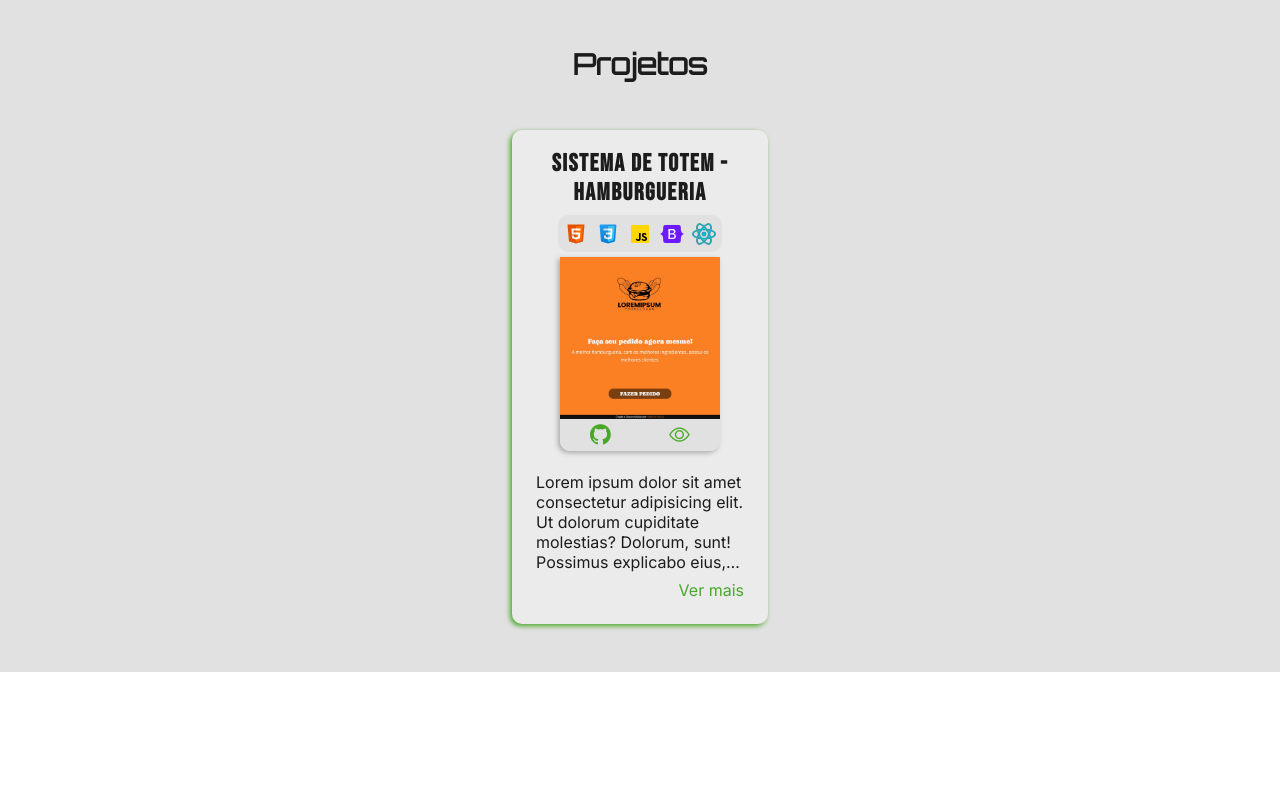
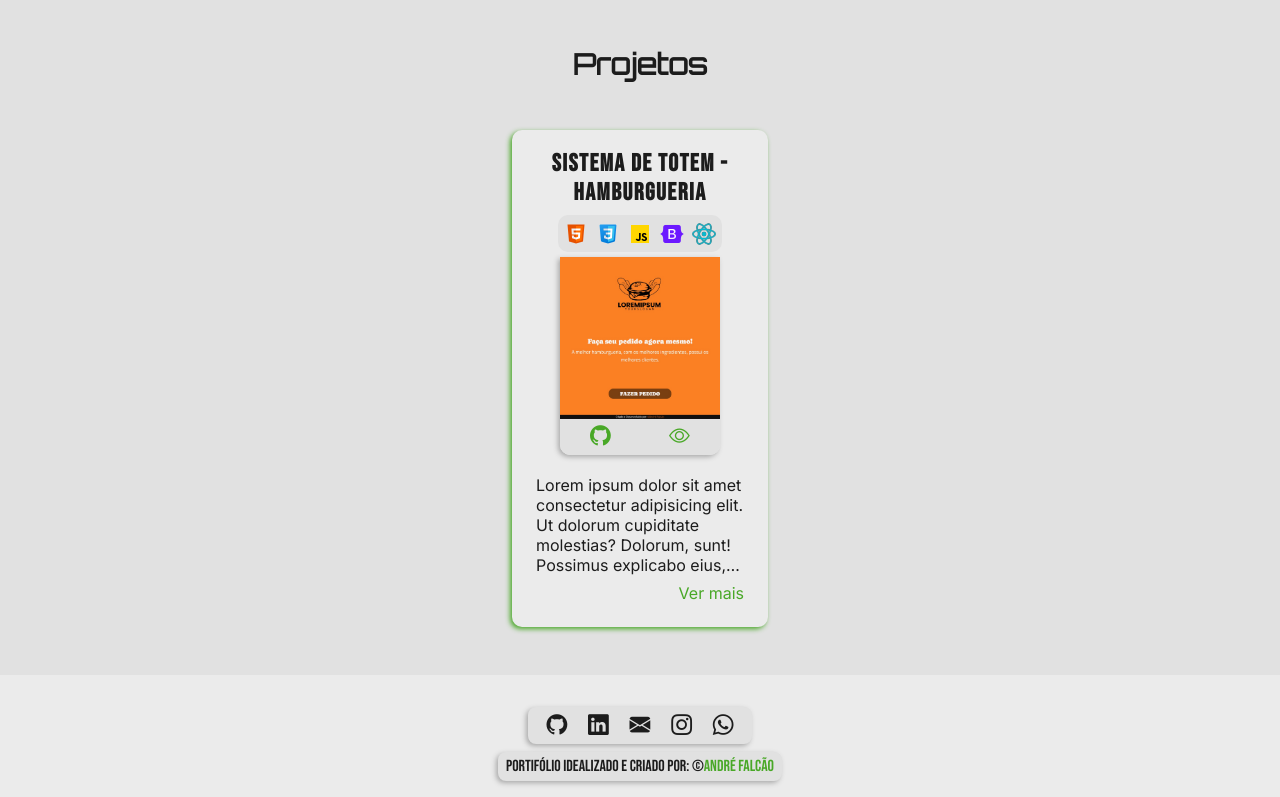
Before and after one commit to s0d4z3r0/portfolio-andre-falcao, a React (Vite) app: page / in a window 1280 px wide. Shown: the part 1119-1916 px from the top of the page. Before the commit the page ends 1791 px from the top, so only its background shows below. Built offline with nearby package versions, Linux system fonts and the light colour scheme.

Commit message:
Adicionado Navbar

```diff
--- a/src/App.jsx
+++ b/src/App.jsx
@@ -5,6 +5,7 @@ import Home from "./components/Home/Home";
 import Navbar from "./components/Navbar/Navbar";
 import About from "./components/About/About";
 import Projects from "./components/Projects/Projects";
+import Footer from "./components/Footer/Footer";
 
 function App() {
   const [theme, setTheme] = useState(true)
@@ -21,6 +22,7 @@ function App() {
         <Home darkOrLightMode={darkOrLightMode}/>
         <About/>
         <Projects/>
+        <Footer/>
       </div>
     </>
   );
--- /dev/null
+++ b/src/components/Footer/Footer.jsx
@@ -0,0 +1,55 @@
+import styles from "./Footer.module.css";
+
+const Footer = () => {
+    const gitHub = "https://github.com/s0d4z3r0"
+    const linkedIn = "https://www.linkedin.com/in/andre-falcao-s0/"
+    const mailTo = "mailto:s0d4z3r0@gmail.com"
+    const instaGram = "https://www.instagram.com/dev.szero/"
+    const whatsApp = " https://api.whatsapp.com/send?phone=5561981840029&text=Olá%20André!%20Acabei%20de%20ver%20seu%20portifólio%20e%20projetos%20pessoais%20e%20gostei%20do%20que%20vi"
+
+
+  return (
+    <section className={styles.footer}>
+      <div className={styles.icons}>
+        <ul>
+            <li>
+                <a href={gitHub}>
+                <i className={`bi bi-github`}></i>
+                </a>
+            </li>
+            <li>
+                <a href={linkedIn}>
+                <i className={`bi bi-linkedin`}></i>
+                </a>
+            </li>
+            <li>
+                <a href={mailTo}>
+                <i className={`bi bi-envelope-fill`}></i>
+                </a>
+            </li>
+            <li>
+                <a href={instaGram}>
+                <i className={`bi bi-instagram`}></i>
+                </a>
+            </li>
+            <li>
+                <a href={whatsApp}>
+                <i className={`bi bi-whatsapp`}></i>
+                </a>
+            </li>
+        </ul>
+      </div>
+      <div className={styles.createdBy}>
+        <p>
+          Portifólio idealizado e criado por: {''}
+          <span>
+            &copy;
+            <a href={gitHub}>André Falcão</a>
+          </span>
+        </p>
+      </div>
+    </section>
+  );
+};
+
+export default Footer;
--- /dev/null
+++ b/src/components/Footer/Footer.module.css
@@ -0,0 +1,90 @@
+.footer{
+    padding: 2rem 0 .5rem;
+    width: 100%;
+    background-color: var(--color-emph);
+}
+.icons{
+    display: flex;
+    justify-content: center;
+}
+.icons ul{
+    display: flex;
+    list-style: none;
+    display: flex;
+    justify-content: space-around;
+    width: 14rem;
+    background-color: var(--color-default);
+    box-shadow: -2px 2px 5px var(--color-shadow);
+    padding: .5rem .5rem .3rem;
+    border-radius: 8px;
+}
+
+.icons ul li{
+    width: 1.5rem;
+    height: 1.5rem;
+    border-radius: 25px;
+}
+.icons ul li a{
+    text-decoration: none;
+    color: var(--color-oposity-color);
+    font-size: var(--size-titleText);
+    display: flex;
+    justify-content: center;
+    border-radius: 25px;
+}
+.icons ul li a i{
+    display: flex;
+    justify-content: center;
+    align-items: center;
+    border-radius: 25px;
+    transition: 300ms ease-in-out;
+}
+.icons ul li:nth-child(1) a i:hover{
+    filter: drop-shadow(0px 0px 3px var(--color-oposity-color));
+    color: var(--color-default);
+}
+.icons ul li:nth-child(2) a i:hover{
+    filter: drop-shadow(0px 0px 3px #086ba4);
+    color: var(--color-default);
+}
+.icons ul li:nth-child(3) a i:hover{
+    filter: drop-shadow(0px 0px 3px red);
+    color: var(--color-default);
+}
+.icons ul li:nth-child(4) a i:hover{
+    filter: drop-shadow(0px 0px 3px #a8795d);
+    color: var(--color-default);
+}
+.icons ul li:nth-child(5) a i:hover{
+    filter: drop-shadow(0px 0px 3px #15f12b);
+    color: var(--color-default);
+}
+
+.createdBy{
+    display: flex;
+    justify-content: center;
+}
+.createdBy p{
+    background-color: var(--color-default);
+    box-shadow: -2px 2px 5px var(--color-shadow);
+    width: fit-content;
+    padding: .3rem .5rem;
+    margin: 0.5rem;
+    border-radius: 8px;
+    font-family: var(--font-subtitle);
+    font-size: var(--size-text);
+    text-align: center;
+    color: var(--color-oposity-color);
+}
+.createdBy p span a{
+    text-decoration: none;
+    color: var(--color-secondary);
+    transition: 300ms ease-in-out;
+}
+.createdBy p span a:hover{
+    color: var(--color-primary);
+}
+
+.icons ul li a i:active, .createdBy p span a:active{
+-webkit-tap-highlight-color: transparent;
+}
--- a/src/components/Navbar/Navbar.module.css
+++ b/src/components/Navbar/Navbar.module.css
@@ -16,10 +16,21 @@
 .menuLogo button{
     border: none;
     background-color: transparent;
-    color: var(--color-oposity-color);
+    color: var(--color-secondary);
     font-size: 1rem;
     font-family: var(--font-title);
     cursor: pointer;
     box-shadow: none;
     padding: 0;
 }
+.menuLogo button:hover{
+    background-color: transparent;
+    border: none;
+  }
+  .menuLogo button:active{
+    box-shadow: none;
+    border: none;
+    margin: 0;
+    background-color: transparent;
+    border: none;
+  }
--- a/src/components/Projects/Projects.jsx
+++ b/src/components/Projects/Projects.jsx
@@ -12,6 +12,9 @@ const Projects = () => {
 
   const handleShowDescription = () => setShowDescription(!showDescription);
 
+  const TotemGit = "https://github.com/s0d4z3r0/totem-react";
+  const TotemView = "https://s0d4z3r0.github.io/totem-react/";
+
   return (
     <section className={styles.projects}>
       <h2>Projetos</h2>
@@ -21,32 +24,34 @@ const Projects = () => {
         </div>
         <div className={styles.icons}>
           <i>
-            <img src={html} alt="html" title="HTML 5"/>
+            <img src={html} alt="html" title="HTML 5" />
           </i>
           <i>
-            <img src={css} alt="css" title="CSS 3"/>
+            <img src={css} alt="css" title="CSS 3" />
           </i>
           <i>
-            <img src={js} alt="js" title="JavaScript ES6"/>
+            <img src={js} alt="js" title="JavaScript ES6" />
           </i>
           <i>
-            <img src={bs} alt="bs" title="Bootstrap v5.3"/>
+            <img src={bs} alt="bs" title="Bootstrap v5.3" />
           </i>
           <i>
-            <img src={react} alt="react" title="React"/>
+            <img src={react} alt="react" title="React" />
           </i>
         </div>
         <div className={styles.image}>
           <img src={thumb} alt="thumb projeto 1" />
           <div className={styles.view}>
+            <a href={TotemGit} target="_blank" rel="noreferrer">
               <i className={`bi bi-github ${styles.github}`}>
-                <a href="" target="_blank"></a>
                 <span className={styles.tooltip}>Repositório GitHub</span>
               </i>
+            </a>
+            <a href={TotemView} target="_blank" rel="noreferrer">
               <i className={`bi bi-eye ${styles.eye}`}>
-                <a href="" target="_blank"></a>
                 <span className={styles.tooltip}>Visualizar</span>
               </i>
+            </a>
           </div>
         </div>
         <div
@@ -60,7 +65,9 @@ const Projects = () => {
             reprehenderit debitis nam hic? Laboriosam maxime tempora quidem ea
             alias atque dolorum!
           </p>
-          <span className={styles.more} onClick={handleShowDescription}>{showDescription ? 'Ver menos' : 'Ver mais'}</span>
+          <span className={styles.more} onClick={handleShowDescription}>
+            {showDescription ? "Ver menos" : "Ver mais"}
+          </span>
         </div>
       </div>
     </section>
--- a/src/components/Projects/Projects.module.css
+++ b/src/components/Projects/Projects.module.css
@@ -77,18 +77,20 @@
     color: var(--color-secondary);
     padding: 0.3rem 0;
 }
-.view i{
+.view a{
+    text-decoration: none;
+    color: var(--color-secondary);
     display: flex;
     font-size: 1.3rem;
     border-radius: 50%;
     position: relative;
+    transition: 300ms ease-in-out;
 }
-.view i:hover, .view i:active{
+.view a:hover, .view a:active{
     color: var(--color-primary);
     -webkit-tap-highlight-color: transparent;
 }
 .github, .eye{
-    cursor: pointer;
     display: block;
     position: relative;
     width: 1.3rem;
```
Lines whose indentation alone changed are shown as unchanged.
